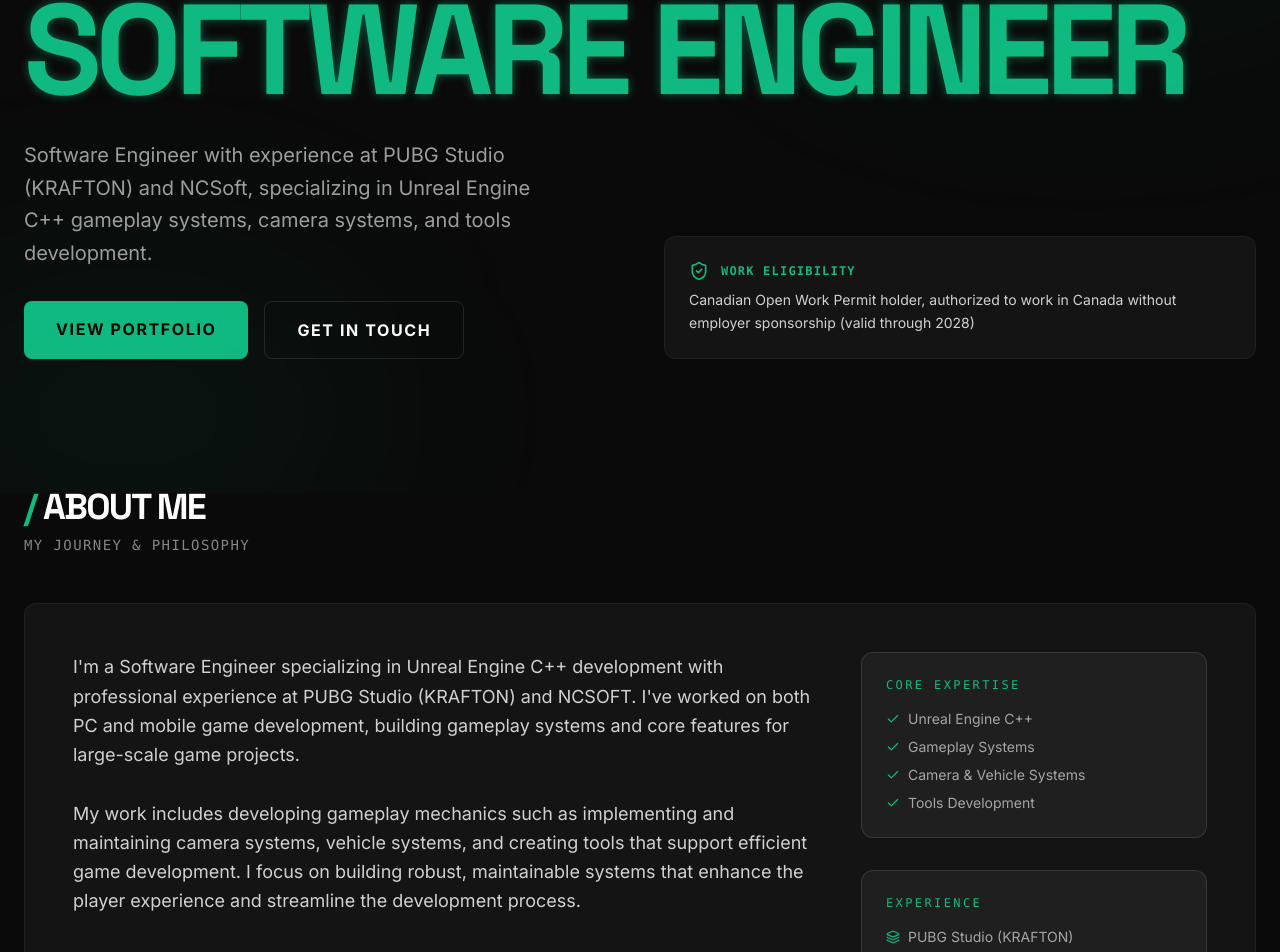
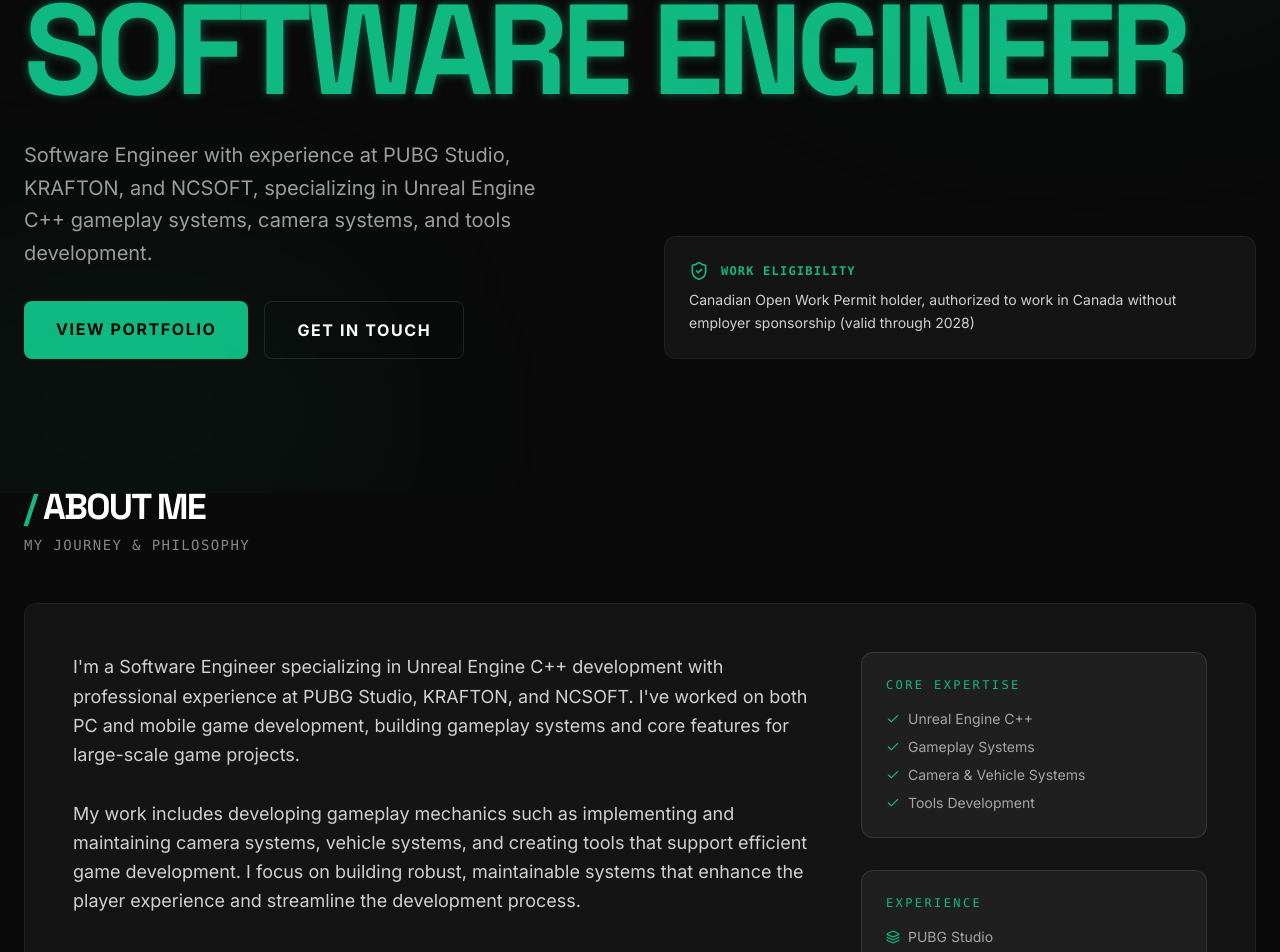
Before and after one commit to johngamecoder/Portfolio, a React (Vite) app: page / in a window 1280 px wide. Shown: the part 307-1259 px from the top of the page. Built offline with nearby package versions, Linux system fonts and the light colour scheme.

Commit message:
feat: Update company and experience details
Refactors company names and experience listing to accurately reflect previous employment history at PUBG Studio, KRAFTON, and NCSOFT. This provides a clearer and more precise representation of the applicant's professional background.

```diff
--- a/src/App.tsx
+++ b/src/App.tsx
@@ -473,7 +473,7 @@
             <div className="grid md:grid-cols-2 gap-12 items-end">
               <div>
                 <p className="text-xl text-white/60 max-w-lg mb-8 leading-relaxed">
-                  Software Engineer with experience at PUBG Studio (KRAFTON) and NCSoft, specializing in Unreal Engine C++ gameplay systems, camera systems, and tools development.
+                  Software Engineer with experience at PUBG Studio, KRAFTON, and NCSOFT, specializing in Unreal Engine C++ gameplay systems, camera systems, and tools development.
                 </p>
                 <div className="flex gap-4">
                   <a href="#work" className="px-8 py-4 bg-gaming-accent text-black font-bold uppercase tracking-widest rounded-lg hover:neon-glow transition-all">
@@ -522,7 +522,8 @@
                   <div className="p-6 bg-white/5 rounded-xl border border-white/10">
                     <h4 className="text-xs font-mono uppercase tracking-[0.2em] text-gaming-accent mb-4">Experience</h4>
                     <ul className="space-y-2 text-sm text-white/60">
-                      <li className="flex items-center gap-2"><Layers size={14} className="text-gaming-accent" /> PUBG Studio (KRAFTON)</li>
+                      <li className="flex items-center gap-2"><Layers size={14} className="text-gaming-accent" /> PUBG Studio</li>
+                      <li className="flex items-center gap-2"><Layers size={14} className="text-gaming-accent" /> KRAFTON</li>
                       <li className="flex items-center gap-2"><Layers size={14} className="text-gaming-accent" /> NCSOFT</li>
                     </ul>
                   </div>
--- a/src/data.ts
+++ b/src/data.ts
@@ -4,7 +4,7 @@
   name: "CHANEUNG HAN",
   title: "Gameplay SOFTWARE ENGINEER",
   workEligibility: "Canadian Open Work Permit holder, authorized to work in Canada without employer sponsorship (valid through 2028)",
-  aboutMe: "I'm a Software Engineer specializing in Unreal Engine C++ development with professional experience at PUBG Studio (KRAFTON) and NCSOFT. I've worked on both PC and mobile game development, building gameplay systems and core features for large-scale game projects.\n\nMy work includes developing gameplay mechanics such as implementing and maintaining camera systems, vehicle systems, and creating tools that support efficient game development. I focus on building robust, maintainable systems that enhance the player experience and streamline the development process.",
+  aboutMe: "I'm a Software Engineer specializing in Unreal Engine C++ development with professional experience at PUBG Studio, KRAFTON, and NCSOFT. I've worked on both PC and mobile game development, building gameplay systems and core features for large-scale game projects.\n\nMy work includes developing gameplay mechanics such as implementing and maintaining camera systems, vehicle systems, and creating tools that support efficient game development. I focus on building robust, maintainable systems that enhance the player experience and streamline the development process.\n\nBeyond technical implementation, I pride myself on being a collaborative and constructive teammate. I work closely with design, animation, and engineering teams to bridge the gap between creative vision and technical reality, ensuring that every feature is not only functional but also fun and polished.",
   projects: [
     {
       id: '8',
```
